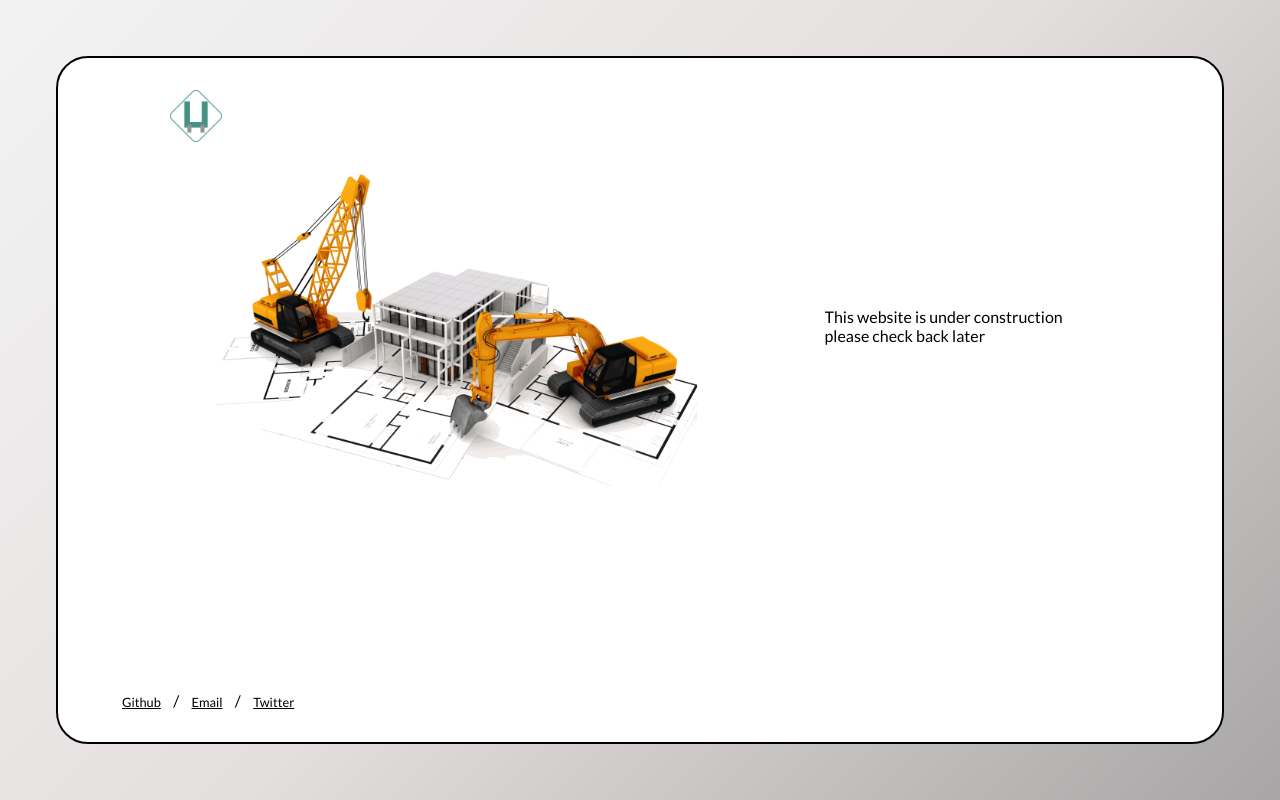
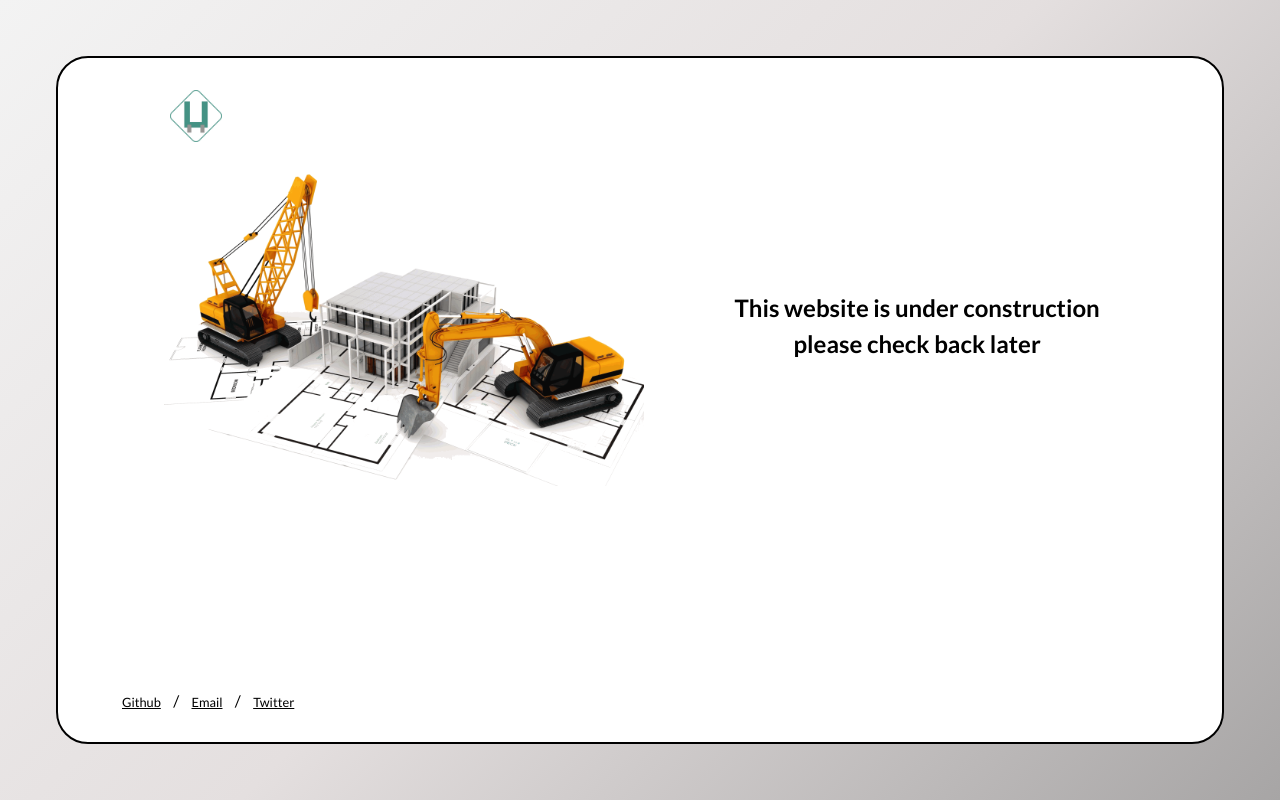
Before and after one commit to Horlakz/Horlakz, a Svelte app: page / in a window 1280 px wide. Built offline with nearby package versions, Linux system fonts and the light colour scheme; a web font is replaced by a local one.

Commit message:
designed the static page

```diff
--- a/src/pages/Static.svelte
+++ b/src/pages/Static.svelte
@@ -13,21 +13,15 @@
 <style lang="scss">
   //   @use "../assets/sass/main.scss" as *;
 
-  .main {
+  main {
     padding: 1rem;
-    background: linear-gradient(
-      45deg,
-      rgb(243, 243, 243),
-      rgb(228, 223, 223),
-      rgb(167, 165, 165)
-    );
-    height: 100vh;
-    display: flex;
-    flex-direction: column;
-    justify-content: center;
-    place-items: center;
+
     p {
-      font-size: 1rem;
+      font-size: 1.5rem;
+      font-weight: 600;
+      line-height: 1.5;
+      margin: 0;
+      text-align: center;
     }
   }
 </style>
```
